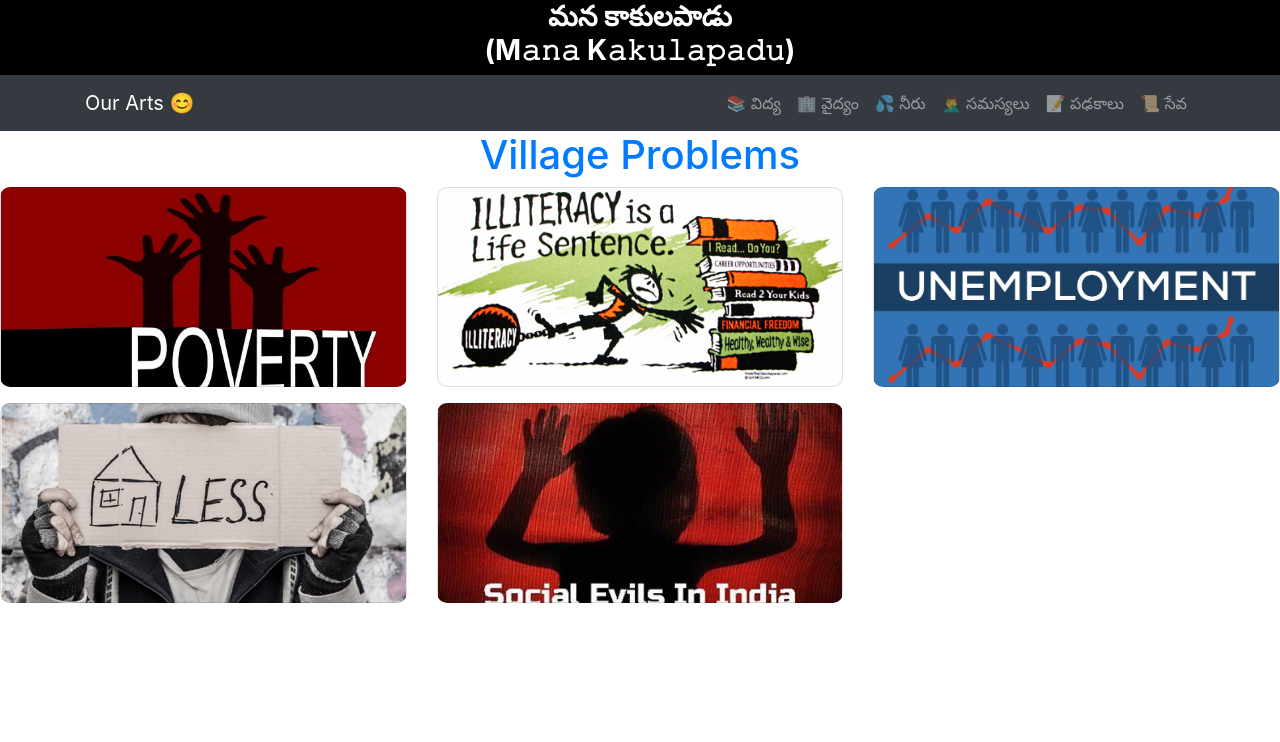
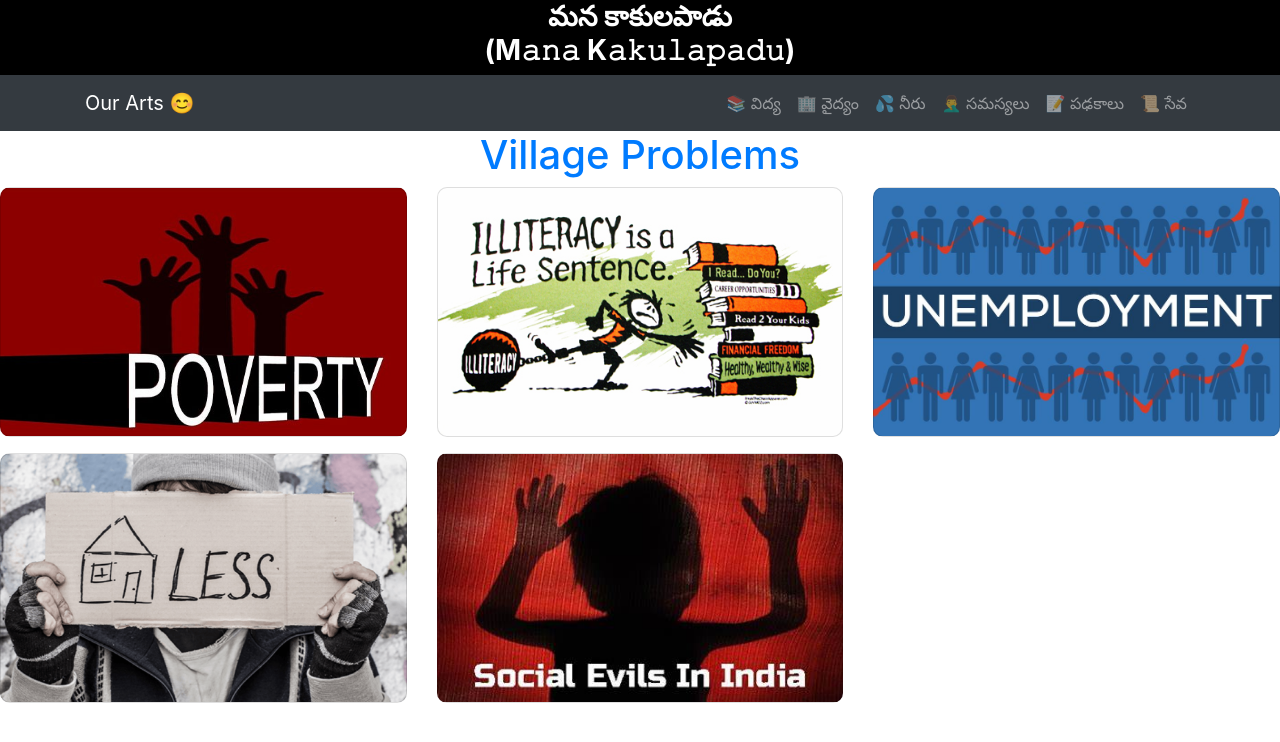
Before and after one commit to Deepak-thota007/manam, a React (Create React App) app: page /manam/problem in a window 1280 px wide. Shown: the top 742 px of the page. Built offline with nearby package versions, Linux system fonts and the light colour scheme.

Commit message:
update changes on problem

```diff
--- a/package.json
+++ b/package.json
@@ -12,6 +12,7 @@
     "react-router": "^6.22.1",
     "react-router-dom": "^6.22.1",
     "react-scripts": "5.0.1",
+    "recharts": "^2.12.1",
     "web-vitals": "^2.1.4"
   },
   "scripts": {
--- a/src/components/Contact.jsx
+++ b/src/components/Contact.jsx
@@ -1,5 +1,6 @@
 import React from 'react'
 import './cssFolder/contact.css'
+import PieChart from './PieChart1'
 
 const Contact = () => {
   return (
@@ -37,12 +38,13 @@ const Contact = () => {
         </div>
 
       </div>
-      <h1 className='text-primary text-center'>Drinking Water Timings & Details</h1>
+     <div className='contact2'> <h1 className='text-center'>Drinking Water Timings & Details</h1></div>
       <p className='text-center'>Timings:- 24/7 Available</p>
       <pre className='text-center'>Details:-<br />
         Each can:- 7 Rs (20 L)<br />
         Monthly:- 210 Rs (30 Swipes)
       </pre>
+      <PieChart/>
     </div>
   )
 }
--- a/src/components/Padhakalu.jsx
+++ b/src/components/Padhakalu.jsx
@@ -12,7 +12,7 @@ function Padhakalu() {
       <div className="row">
         {jsonData.data.map((item) => (
           <div
-            key={item.id}
+            key={data.id}
             className="col-12 col-md-6 col-lg-4 mb-3"
             onClick={() => {
               setFlag(true);
--- /dev/null
+++ b/src/components/PieChart1.js
@@ -0,0 +1,23 @@
+import React from 'react';
+import {PieChart,Pie} from 'recharts'
+
+const chart1 = () => {
+  // Sample data for the pie chart
+  const data = [
+    { name: "India", value: 10000 },
+    { name: "chaina", value: 15000 },
+    { name: "usa", value: 8000 }
+  ]
+
+  return (
+    <div>
+      <h2>Pie Chart Example</h2>
+      <PieChart width={730} height={250}>
+  <Pie data={data} dataKey="value" nameKey="name" cx="50%" cy="50%" outerRadius={50} fill="#8884d8" />
+  <Pie data={data} dataKey="value" nameKey="name" cx="50%" cy="50%" innerRadius={60} outerRadius={80} fill="#82ca9d" label />
+</PieChart>
+    </div>
+  );
+};
+
+export default chart1;
--- a/src/components/Problems.jsx
+++ b/src/components/Problems.jsx
@@ -1,40 +1,57 @@
-import React from 'react'
-import problem from './Jsondata/Problems.json'
+
+import React, { useState } from 'react';
+import problem from './Jsondata/Problems.json';
+import PieChart1 from './PieChart1'
 
 
 function Problems() {
+  const [flag, setFlag] = useState(false);
+  const [data, setData] = useState({});
+
   return (
     <div>
-      <div>
-        <h1 className="text-primary text-center" >Village Problems</h1>
+      <h1 className="text-primary text-center">Village Problems</h1>
+      {!flag ? (
   <div className="row">
     {problem.data.map((item) => (
-            <div key={item.id} className="col-12 col-md-6 col-lg-4 mb-3">
       <div
-                className={`card bg-${item.color}`}
+        key={item.id}
+        className="col-12 col-md-6 col-lg-4 mb-3"
+        onClick={() => { setFlag(true); }}
+      >
+        <div
+          className={`card container`}
           style={{
             backgroundImage: `url(${require('../images/' + item.color)})`,
-
             backgroundSize: 'cover',
             backgroundRepeat: 'no-repeat',
             backgroundPosition: 'center',
-                  height: '200px',
+            height: '250px',
             borderRadius: '10px',
             textAlign: 'center',
-                  color: ''
           }}
-              ><b>{item.name}</b>
-                <br />
-                <br />
-                {/* Problem:{item.problem} */}
-
+        >
+          <b>{item.name}</b>
         </div>
       </div>
     ))}
   </div>
+) : (
+  <div style={{
+    display:'flex',
+    justifyContent:'center'
+  }}>
+    <div>
+    <PieChart1/>
+    </div>
+    <div>
+    <button className='btn btn-primary' onClick={()=>{setFlag(false)}}>Back to Prblems Menu</button>
     </div>
   </div>
-  )
+)}
+
+    </div>
+  );
 }
 
-export default Problems
+export default Problems;
--- a/src/components/cssFolder/contact.css
+++ b/src/components/cssFolder/contact.css
@@ -1,5 +1,5 @@
 .contact{
-    background: linear-gradient(60deg,red,green,blue,orange,brown);
+    background: linear-gradient(60deg,grey,green,blue,orange,brown,yellow,red,blue);
     color: rgba(0,0,0,0.1);
     background-clip: text;
 
@@ -8,3 +8,8 @@
     font-family: sans-serif;
     font-weight: 900;
 }
+.contact2{
+    background: linear-gradient(60deg,grey,green,blue,orange,brown,yellow,red,blue);
+    color: rgba(0,0,0,0.1);
+    background-clip: text;
+}
--- /dev/null
+++ b/src/components/cssFolder/problem.css
@@ -0,0 +1,5 @@
+.container{
+    width: 100%; /* Set the width of the container */
+  height: 300px; /* Set the height of the container */
+  overflow: hidden;
+}
```
Also changed, not shown: 1 other file (tests, documents, lock files or other folders). Lines whose indentation alone changed are shown as unchanged.
